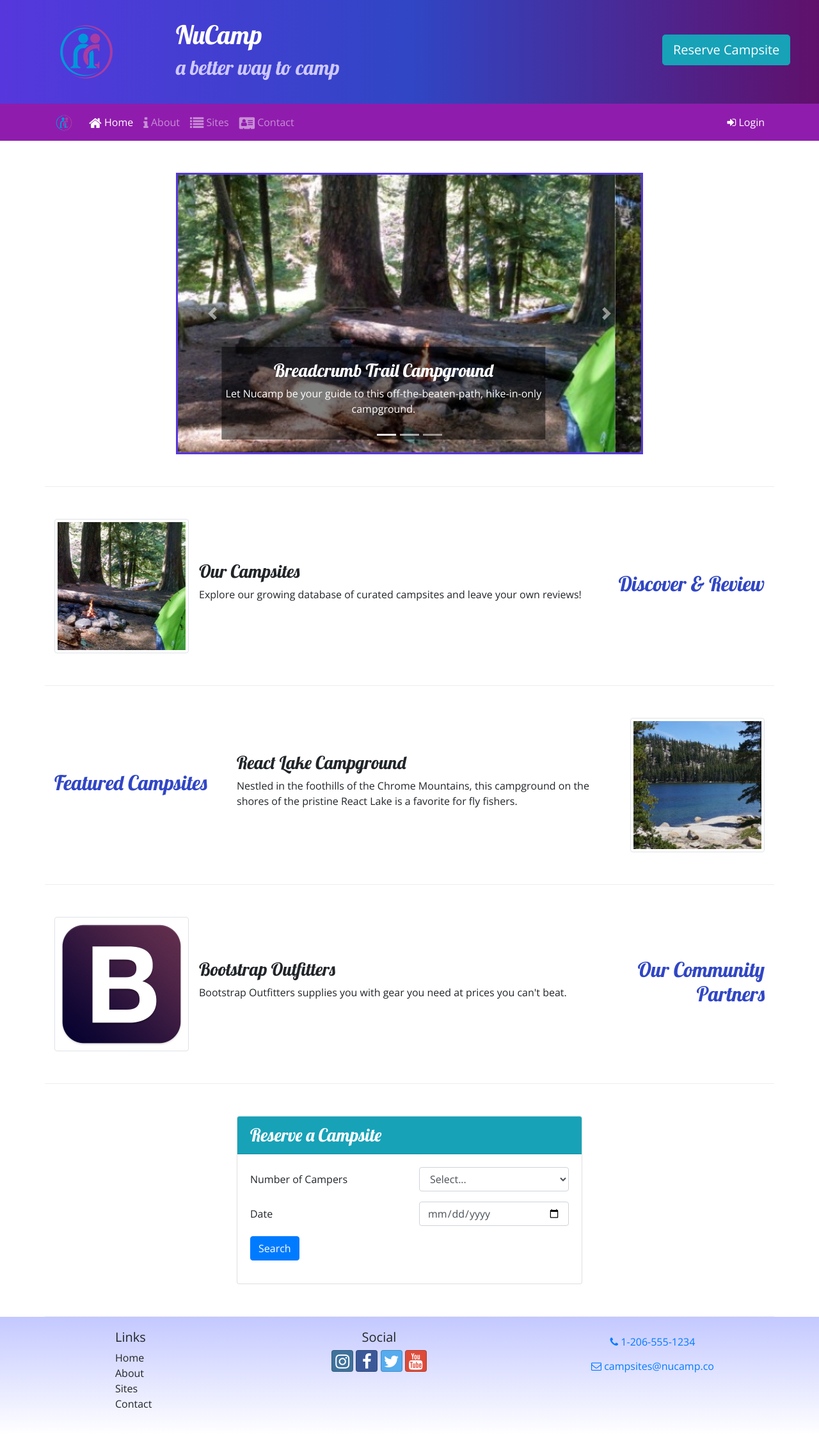
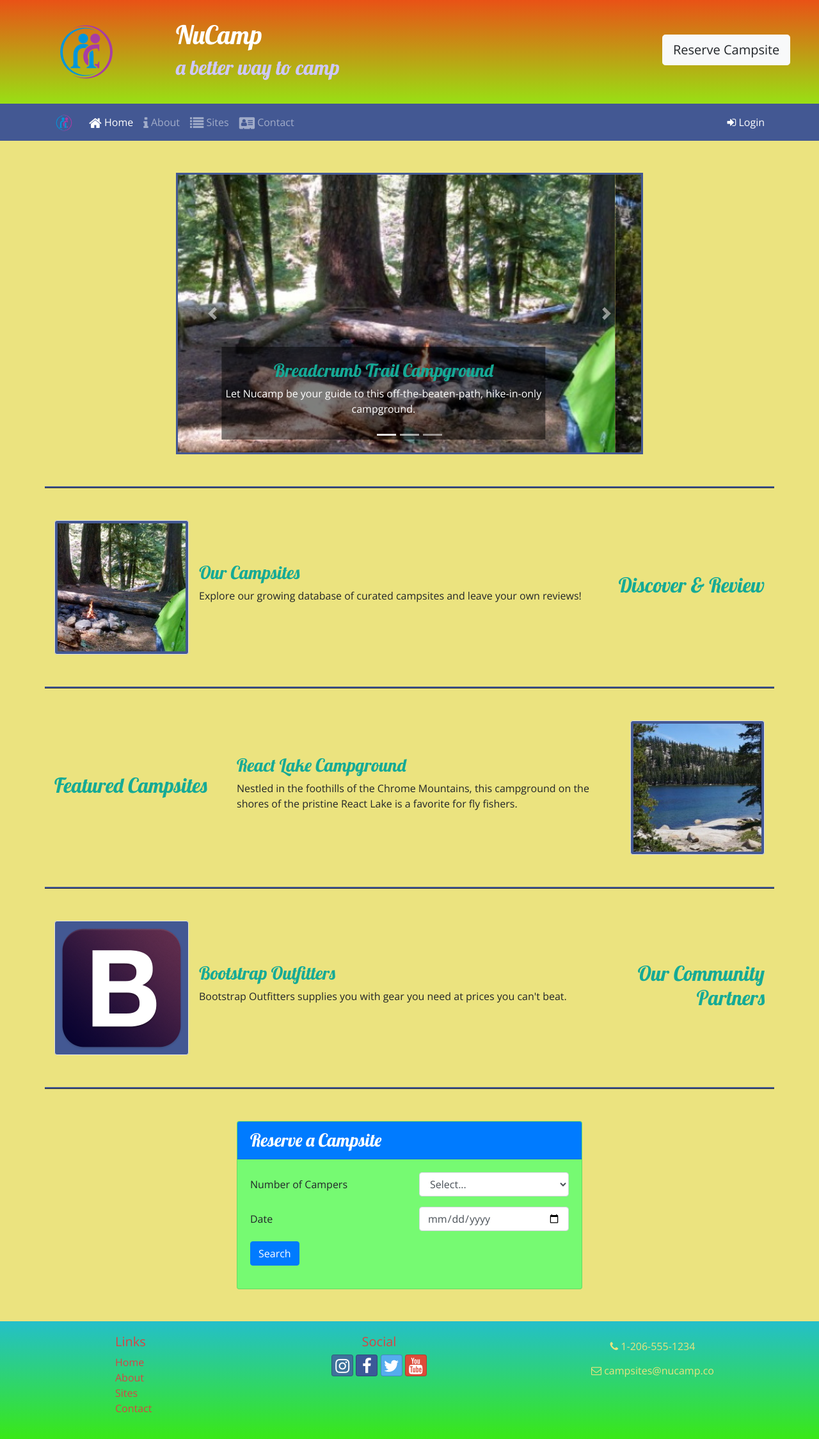
Before and after one commit to peondg-Nucamp/change-it-up, a website: page index.html in a window 1280 px wide. Shown: the whole page at 64% size. Drawn offline with nearby package versions, Linux system fonts and the light colour scheme.

Commit message:
Updated styling on all pages for change it up

```diff
--- a/css/styles.css
+++ b/css/styles.css
@@ -1,13 +1,15 @@
 body {
     font-family: "Open Sans", sans-serif;
+    background: rgb(235, 227, 127);
 }
 
 h1, h2, h3 {
     font-family: "Lobster", cursive;
 }
 
-h2 {
-    color: #3046C5;
+
+h2, h3 {
+    color: #15aa96;
 }
 
 header h2 {
@@ -15,25 +17,31 @@ header h2 {
 }
 
 .site-footer {
-    background-image: linear-gradient(#C3C8FF, white);
+    background-image: linear-gradient(to bottom, #24bfca, #39e916);
     padding: 20px 0;
+    color: #d84343;
 }
 
 .jumbotron {
     margin: 0;
     padding: 30px;
-    background-image: linear-gradient(to right, #5637DD, #3046C5, #60106B);
+    background-image: linear-gradient(to top, #99e014, #e95216);
     color: white;
 }
 
 .row-content {
     padding: 50px 0;
-    border-bottom: 1px ridge;
+    border-bottom: 3px ridge rgba(64, 86, 148, 0.986);
+    min-height: 200px;
+}
+
+.row-content-final {
+    padding: 50px 0;
     min-height: 200px;
 }
 
 .navbar {
-    background-color: #901CAD;
+    background-color: rgba(64, 86, 148, 0.986);
 }
 
 /* .tab-content {
@@ -52,5 +60,33 @@ a, a:hover {
 }
 
 .carousel {
-    border: solid #5637DD;
+    border: solid rgba(64, 86, 148, 0.986);
 }
+
+.img-thumbnail {
+    background:rgba(64, 86, 148, 0.986);
+}
+
+.card {
+    background-color: rgb(118, 250, 114);
+}
+
+.modal-body {
+    background-color: rgb(250, 202, 114);
+}
+
+.contact-button{
+    color:rgb(235, 227, 127);
+}
+
+.contact-button:hover {
+    color:rgb(161, 151, 8);
+}
+
+.breadcrumb {
+    background-color: rgb(226, 170, 14);
+}
+
+#blockquote-section {
+    background: yellow;
+}
--- a/index.html
+++ b/index.html
@@ -27,7 +27,7 @@
                     <h2>a better way to camp</h2>
                 </div>
                 <div class="col-md-4 col-xl-2 mt-4">
-                    <a class="btn btn-info btn-lg text-nowrap" href="#reserveForm" data-toggle="tooltip" data-placement="bottom" data-html="true" title="Or call us at <br /><strong>1-206-555-1234</strong>">Reserve Campsite</a>
+                    <a class="btn btn-light btn-lg text-nowrap" href="#reserveForm" data-toggle="tooltip" data-placement="bottom" data-html="true" title="Or call us at <br /><strong>1-206-555-1234</strong>">Reserve Campsite</a>
                 </div>
             </div>
         </div>
@@ -59,7 +59,7 @@
     <div id="loginModal" class="modal fade" role="dialog">
         <div class="modal-dialog" role="document">
             <div class="modal-content">
-                <div class="modal-header">
+                <div class="modal-header bg-info">
                     <h3 class="modal-title">Login</h3>
                     <button type="button" class="close" data-dismiss="modal">&times;</button>
                 </div>
@@ -183,10 +183,10 @@
                 </div>
             </div>
         </div>
-        <div class="row row-content align-items-center">
+        <div class="row row-content-final align-items-center">
             <div class="col-sm-6 mx-auto">
                 <div class="card">
-                    <h3 class="card-header bg-info text-white">
+                    <h3 class="card-header bg-primary text-white">
                         Reserve a Campsite
                     </h3>
                     <div class="card-body">
@@ -213,7 +213,7 @@
                             </div>
                             <div class="form-group row">
                                 <div class="col">
-                                    <input class="btn btn-primary" value="Search" type="submit" />
+                                    <input class="btn btn-primary text-white" value="Search" type="submit" />
                                 </div>
                             </div>
                         </form>
@@ -244,8 +244,8 @@
                     <a class="btn btn-social-icon btn-google" href="http://youtube.com/"><i class="fa fa-youtube"></i></a>
                 </div>
                 <div class="col-sm-4 text-center">
-                    <a role="button" class="btn btn-link" href="tel:+12065551234"><i class="fa fa-phone"></i> 1-206-555-1234</a><br />
-                    <a role="button" class="btn btn-link" href="mailto:campsite@nucamp.co" ><i class="fa fa-envelope-o"></i> campsites@nucamp.co</a>
+                    <a role="button" class="btn contact-button" href="tel:+12065551234"><i class="fa fa-phone"></i> 1-206-555-1234</a><br />
+                    <a role="button" class="btn contact-button" href="mailto:campsite@nucamp.co" ><i class="fa fa-envelope-o"></i> campsites@nucamp.co</a>
                 </div>
             </div>
         </div>
```
Also changed, not shown: aboutus.html (+4 -4 lines), contactus.html (+3 -3 lines).
